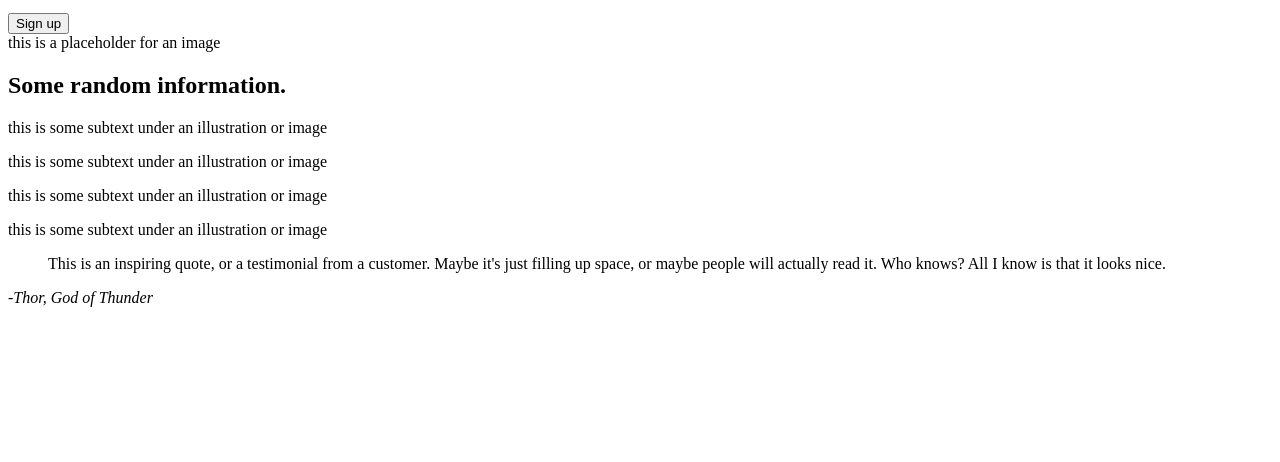
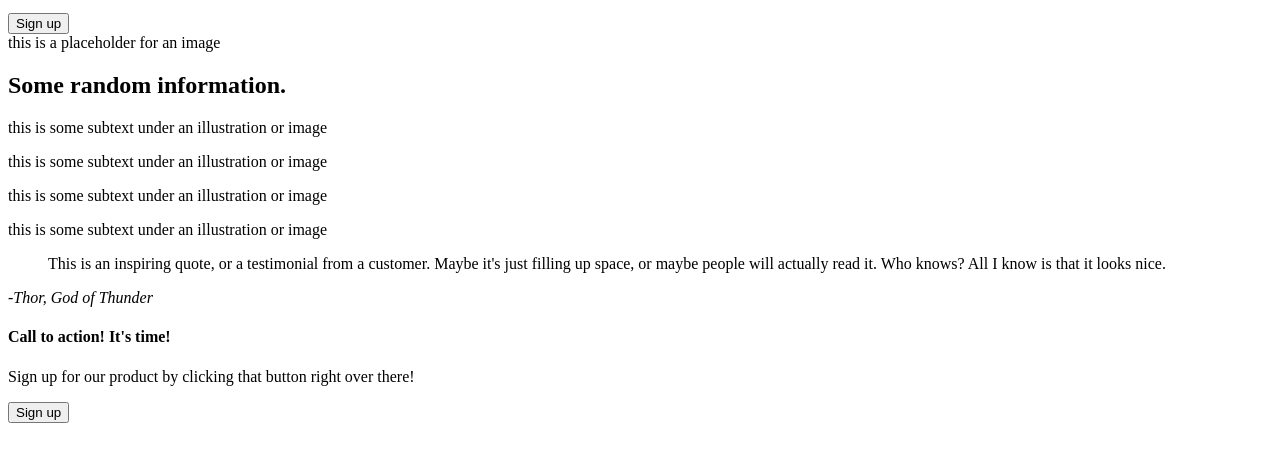
Before and after one commit to ReiNelku/landing-page, a plain HTML site: page index.html in a window 1280 px wide. Shown: the part 214-676 px from the top of the page. Drawn offline with Linux system fonts and the light colour scheme.

Commit message:
Add sign up section to main

```diff
--- a/index.html
+++ b/index.html
@@ -57,6 +57,15 @@
         </blockquote>
         <address>-Thor, God of Thunder</address>
       </article>
+      <div class="sign-up">
+        <div class="sign-up-text">
+          <h4>Call to action! It's time!</h4>
+          <p>
+            Sign up for our product by clicking that button right over there!
+          </p>
+        </div>
+        <button>Sign up</button>
+      </div>
     </main>
   </body>
 </html>
```
